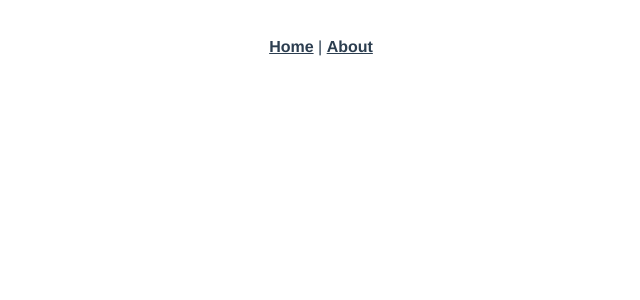
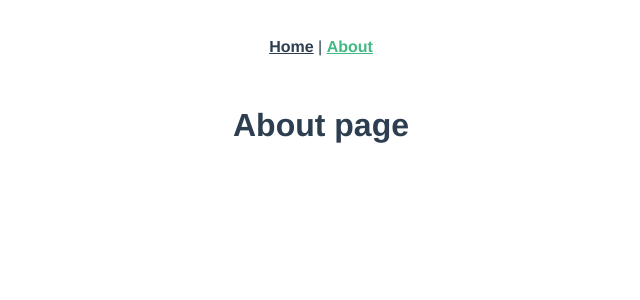
Before and after one commit to paulina-ani/vue-real-world, a Vue app: page /about-us in a window 1280 px wide. Shown: the top 300 px of the page, without its empty margins (319-959 px from the left). Built offline with nearby package versions, Linux system fonts and the light colour scheme.

Commit message:
Redirection added to about page

```diff
--- a/src/router/index.js
+++ b/src/router/index.js
@@ -11,13 +11,17 @@ const routes = [
     component: Home
   },
   {
-    path: "/about",
+    path: "/about-us",
     name: "about",
     // route level code-splitting
     // this generates a separate chunk (about.[hash].js) for this route
     // which is lazy-loaded when the route is visited.
     component: () =>
       import(/* webpackChunkName: "about" */ "../views/About.vue")
+  },
+  {
+    path:"about",
+    redirect: {name: "about"}
   }
 ];
 
```
